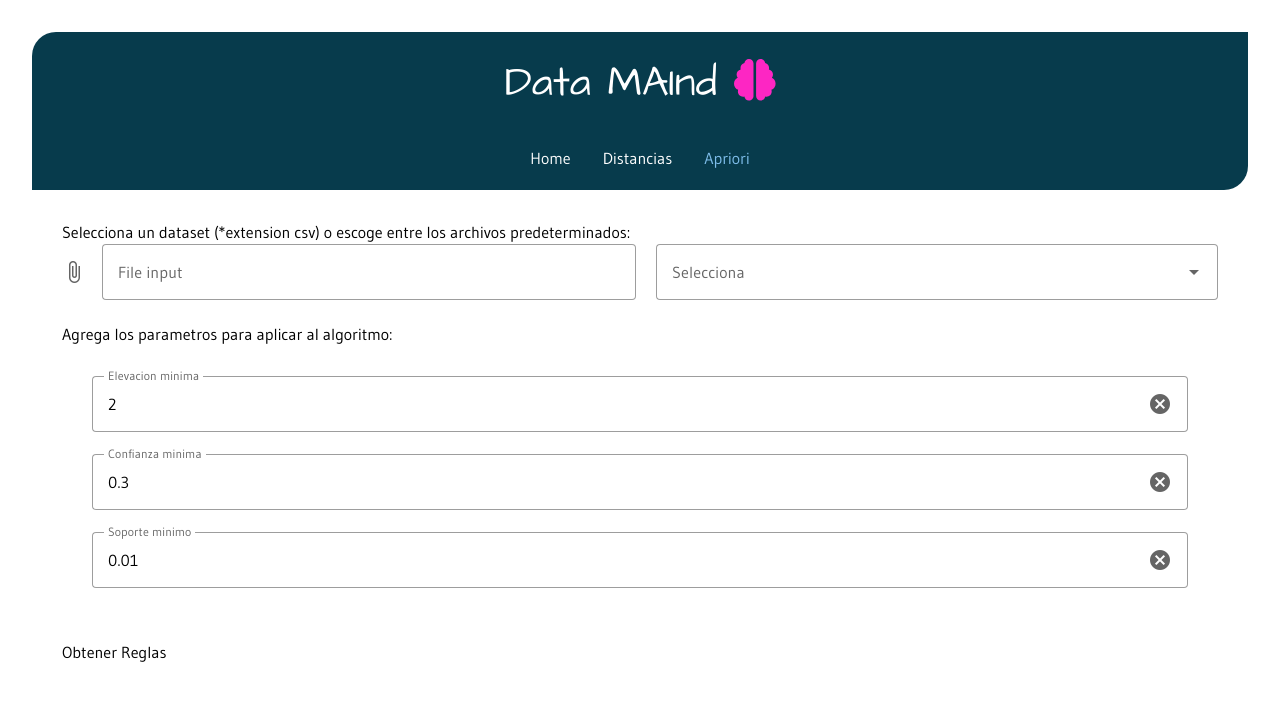
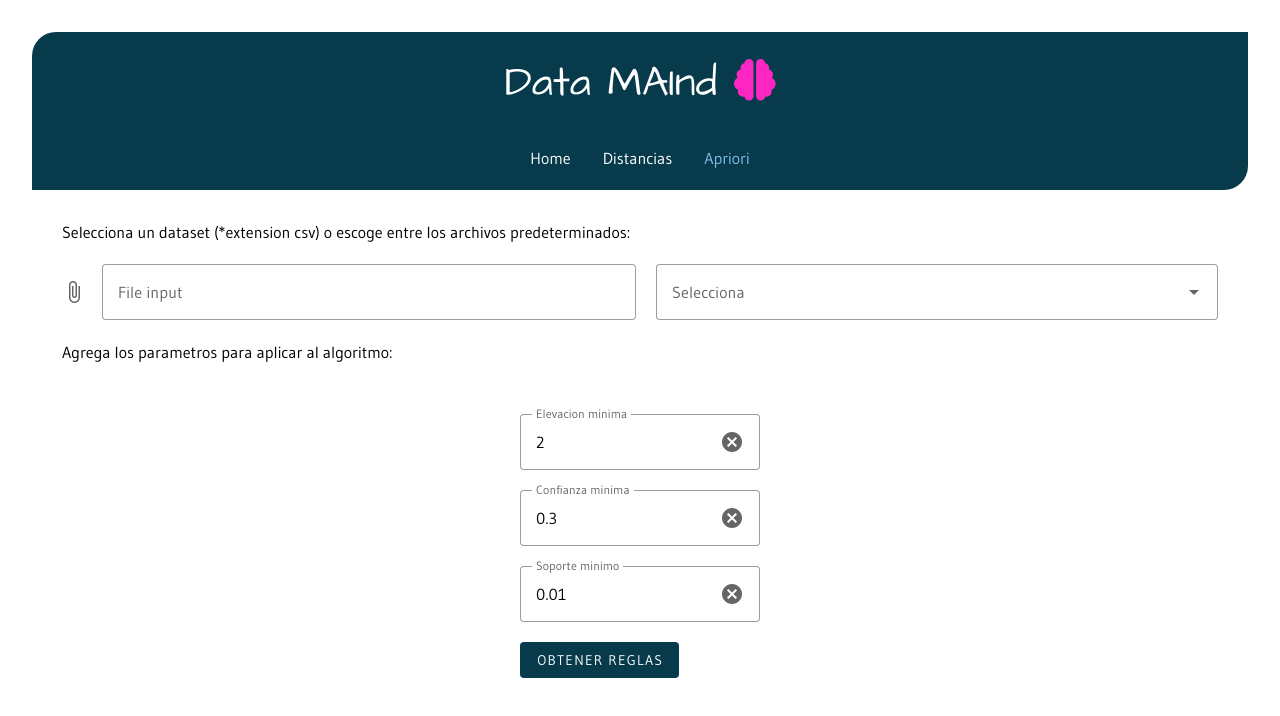
Before and after one commit to Erickescorpions/data-mAInd, a Vue app in the folder front/: page /apriori in a window 1280 px wide. Shown: the top 716 px of the page. Built offline with nearby package versions, Linux system fonts and the light colour scheme.

Commit message:
modificando estilos

```diff
--- a/front/src/components/Apriori.vue
+++ b/front/src/components/Apriori.vue
@@ -18,6 +18,7 @@ export default {
             file: null,
             chart_frecuencia: null,
             reglas: null,
+            mostrarFrecuencia: true,
             v$: useVuelidate()
         }
     },
@@ -130,8 +131,10 @@ export default {
             let chartContainer = document.getElementById('frecuencia-container');
             if (chartContainer.style.display === 'none') {
                 chartContainer.style.display = 'block'; // Mostrar la gráfica
+                this.mostrarFrecuencia = true;
             } else {
                 chartContainer.style.display = 'none'; // Esconder la gráfica
+                this.mostrarFrecuencia = false;
             }
         },
 
@@ -153,31 +156,39 @@ export default {
         <File @archivoValidado="cargandoArchivo"/>
 
         <!-- Seccion de grafica de frecuencia -->
-        <button id="toggleButton" v-on:click="toggleChart" v-if="chart_frecuencia">Mostrar/Esconder Gráfica</button>
+        <v-btn variant="flat" v-on:click="toggleChart" v-if="chart_frecuencia" class="btn mostrar">
+            {{mostrarFrecuencia ? 'Esconder' : 'Mostrar'}} Frecuencia
+        </v-btn>
+
         <div id="frecuencia-container" class="chart-container">
             <canvas id="frecuencia"> </canvas>
         </div>
 
         <p>Agrega los parametros para aplicar al algoritmo:</p>
         <div class="parametros-container">
+            <div class="input-container">
                 <v-text-field
-                label="Elevacion minima" type="numeric" variant="outlined" clearable
+                    label="Elevacion minima" type="numeric" variant="outlined" clearable hide-details="true"
                     v-model="parametros.elevacion" class="input"
                 ></v-text-field>
                 <span v-if="v$.parametros.elevacion.$error" class="error-msg">
                     {{ v$.parametros.elevacion.$errors[0].$message }}
                 </span>
+            </div>
 
+            <div class="input-container">
                 <v-text-field
-                label="Confianza minima" type="numeric" variant="outlined" clearable
+                    label="Confianza minima" type="numeric" variant="outlined" clearable hide-details="true"
                     v-model="parametros.confianza" class="input"
                 ></v-text-field>
                 <span v-if="v$.parametros.confianza.$error" class="error-msg">
                     {{ v$.parametros.confianza.$errors[0].$message }}
                 </span>
+            </div>
 
+            <div class="input-container">
                 <v-text-field
-                label="Soporte minimo" type="numeric" variant="outlined" clearable
+                    label="Soporte minimo" type="numeric" variant="outlined" clearable hide-details="true"
                     v-model="parametros.soporte" class="input"
                 ></v-text-field>
                 <span v-if="v$.parametros.soporte.$error" class="error-msg">
@@ -185,7 +196,8 @@ export default {
                 </span>
             </div>
 
-        <button class="" v-on:click="enviandoDatos">Obtener Reglas</button>
+            <v-btn variant="flat" v-on:click="enviandoDatos" class="btn">Obtener Reglas</v-btn>
+        </div>
 
         <!-- Seccion tabla de reglas generadas -->
         <div v-if="reglas">
@@ -221,9 +233,21 @@ export default {
 
 .parametros-container {
     padding: 30px;
+    width: 300px;
+    margin: auto;
 }
 
-.input {
-    margin: 0px;
+.input-container {
+    margin: 20px 0px;
+}
+
+.btn {
+    background-color: var(--main-color);
+    color: white;
+    margin: auto;
+}
+
+.mostrar {
+    float: right;
 }
 </style>
--- a/front/src/components/File.vue
+++ b/front/src/components/File.vue
@@ -43,11 +43,13 @@ export default {
     <p>Selecciona un dataset (*extension csv) o escoge entre los archivos predeterminados:</p>
     <div class="file-container">
         <v-file-input
-            clearable label="File input" variant="outlined" :disabled="fileSelected ? true : false"
+            clearable label="File input" variant="outlined"
+            :disabled="fileSelected ? true : false" hide-details="true"
             ref="fileInput" @change="validandoArchivo"
         ></v-file-input>
         <v-select
             clearable
+            hide-details="true"
             label="Selecciona"
             :items="['California', 'Colorado', 'Florida', 'Georgia', 'Texas', 'Wyoming']"
             variant="outlined"
@@ -63,5 +65,6 @@ export default {
 .file-container {
     display: flex;
     gap: 20px;
+    margin: 20px 0px;
 }
 </style>
```
Lines whose indentation alone changed are shown as unchanged.
